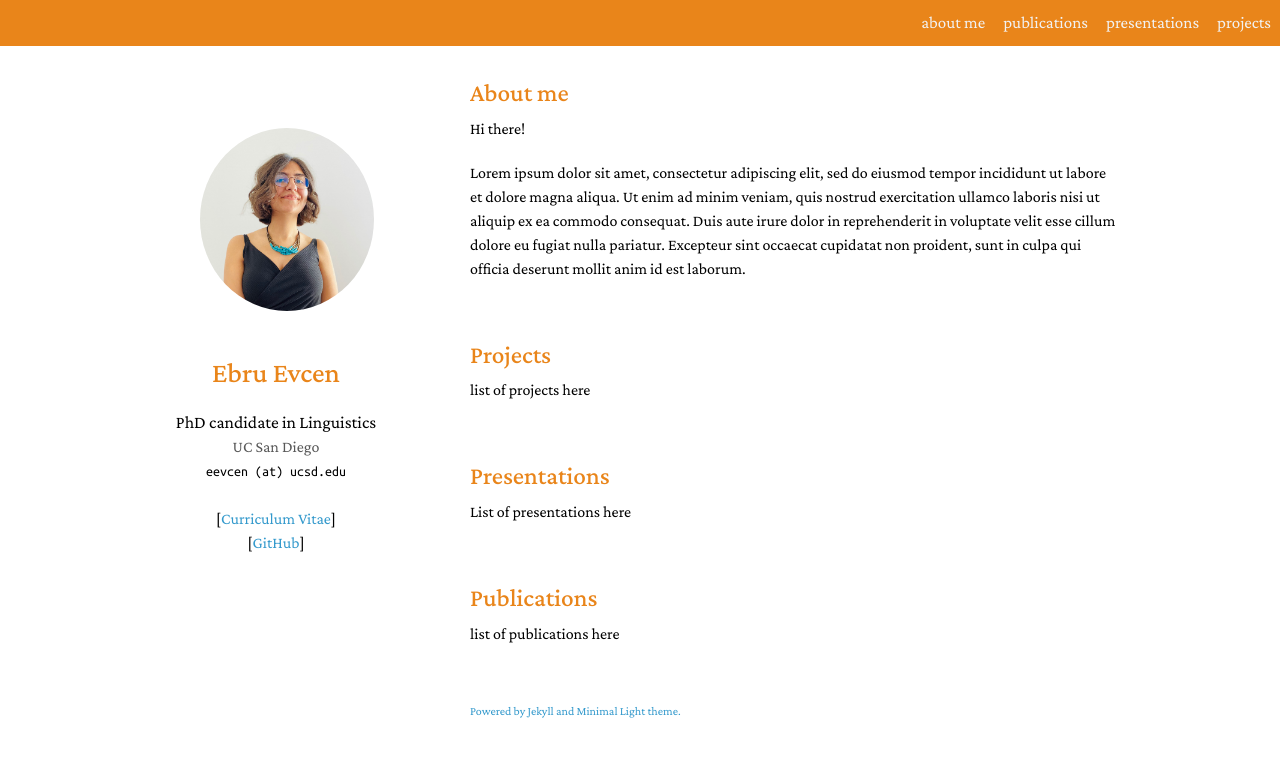
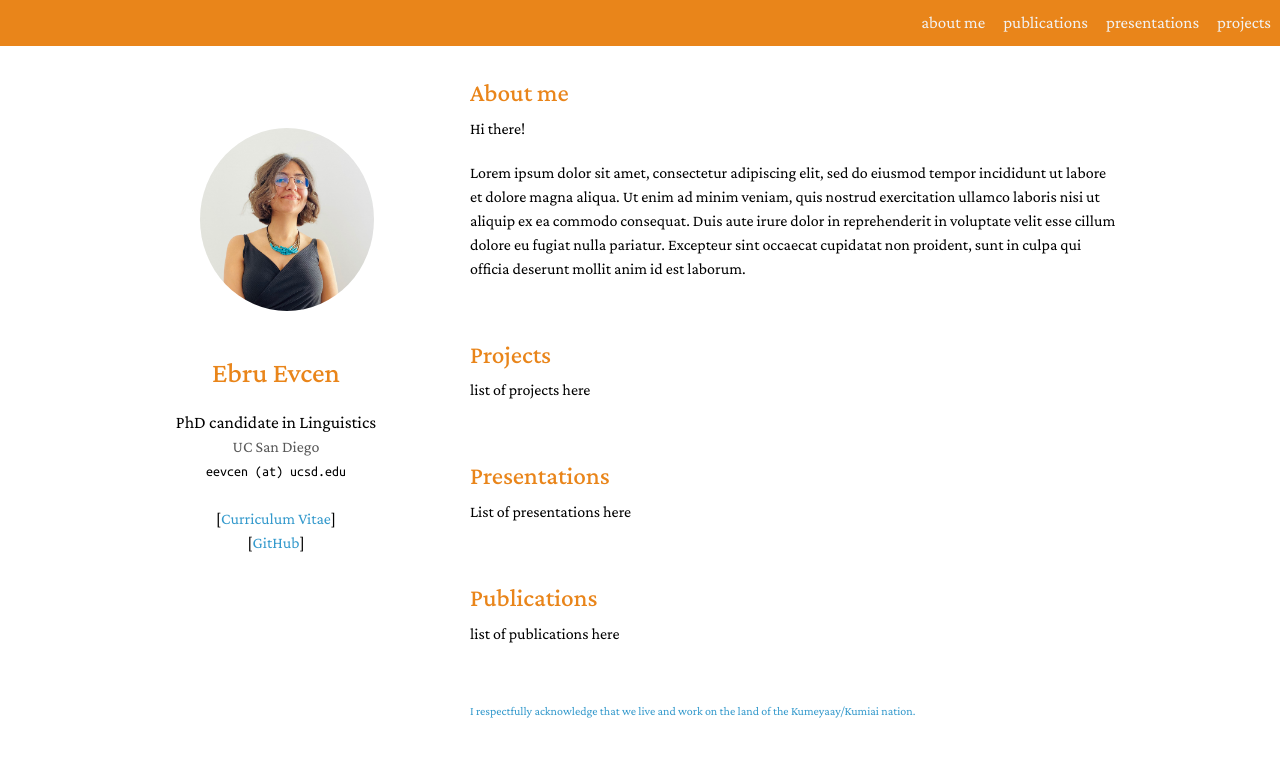
Before and after one commit to ebruevcen/ebruevcen.github.io, a Jekyll site: the page built from index.md, in a window 1280 px wide. Shown: the top 757 px of the page. Built offline with Jekyll 4.4.1, drawn with Linux system fonts in a browser that asks for light colours; a style sheet for code colours, icons or effects is not loaded.

Commit message:
Update _config.yml

```diff
--- a/_config.yml
+++ b/_config.yml
@@ -31,6 +31,7 @@ favicon: ./assets/img/favicon.png
 
 # Footnote
 footnote: Powered by Jekyll and Minimal Light theme.
+footnote: I respectfully acknowledge that we live and work on the land of the Kumeyaay/Kumiai nation.
 enable_footnote: true
 
 # The following files will be removed from the generated website.
```
